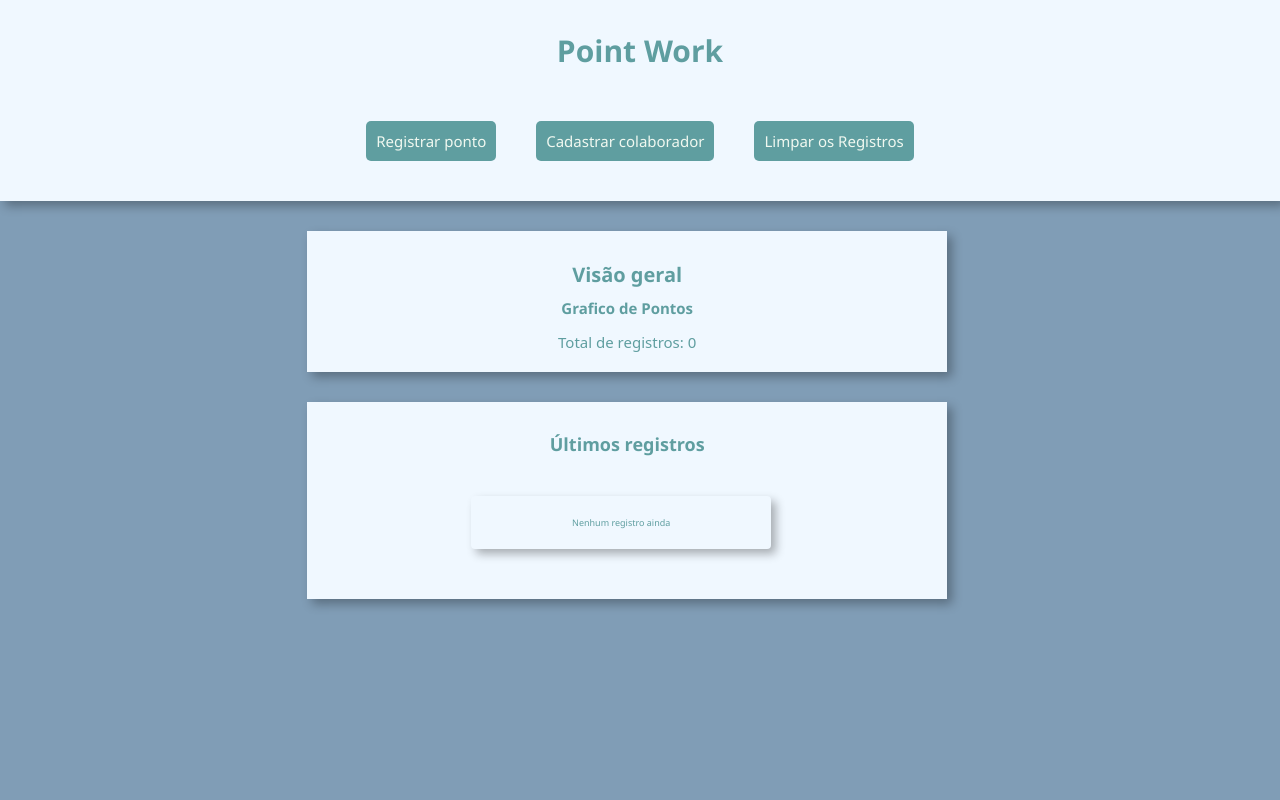
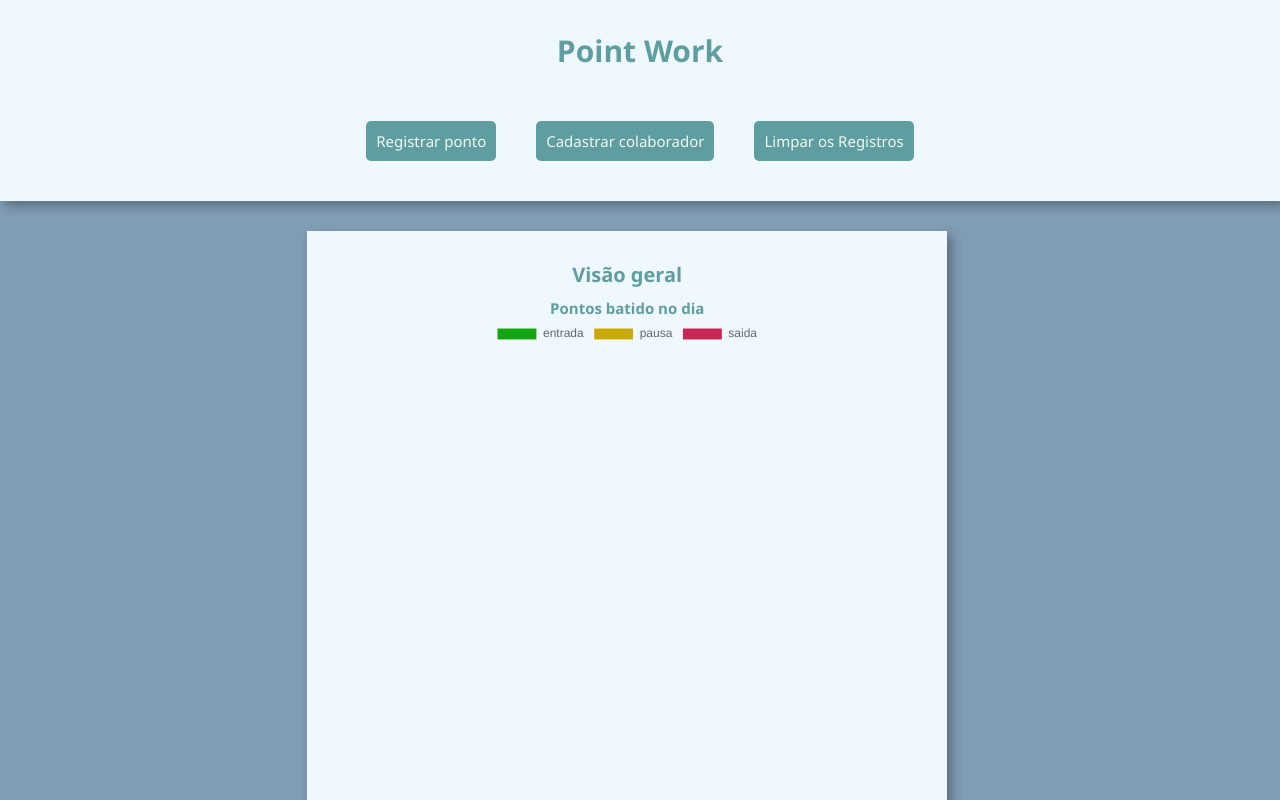
Before and after one commit to luizfrz/Point-work, a React (Vite) app: page / in a window 1280 px wide. Shown: the top 800 px of the page. Built offline with nearby package versions, Linux system fonts and the light colour scheme.

Commit message:
feat: graphic in home point

```diff
--- a/package.json
+++ b/package.json
@@ -10,7 +10,9 @@
     "preview": "vite preview"
   },
   "dependencies": {
+    "chart.js": "^4.5.1",
     "react": "^19.2.5",
+    "react-chartjs-2": "^5.3.1",
     "react-dom": "^19.2.5",
     "react-icons": "^5.6.0",
     "react-router-dom": "^7.14.2"
--- a/src/pages/Home.jsx
+++ b/src/pages/Home.jsx
@@ -1,11 +1,36 @@
 import { useNavigate } from 'react-router-dom'
+import { Doughnut } from "react-chartjs-2";
+import { Chart as ChartJS, ArcElement, Tooltip, Legend } from "chart.js";
 import "../styles/Home.css"
+
+ChartJS.register(ArcElement, Tooltip, Legend);
 
 function Home({ records, setRecords }) {
   const navigate = useNavigate()
   const Clear = () => setRecords([])
+
   const formatTime = (date) => date.toLocaleTimeString('pt-BR')
   const addRecord = (type) => setRecords(prev => [...prev, { type, time: new Date() }])
+
+  const entrada = records.filter(r => r.type?.toLowerCase() === "entrada").length
+  const pausa = records.filter(r => r.type?.toLowerCase() === "pausa").length
+  const saida = records.filter(r => r.type?.toLowerCase() === "saída").length
+
+
+  const chartData = {
+    labels: ["entrada", "pausa", "saida"],
+    datasets: [
+      {
+        data: [
+          entrada,
+          pausa,
+          saida
+        ],
+        backgroundColor: ["#12a712", "#c7aa08","#ca2557"],
+        borderWidth:1,
+      },
+    ],
+  };
 
   return (
     <div>
@@ -24,7 +49,8 @@ function Home({ records, setRecords }) {
       <div className='General'>
         <h1>Visão geral</h1>
         <div>
-          <h2>Grafico de Pontos</h2>
+          <h2> Pontos batido no dia </h2>
+          <Doughnut  data={chartData} />
         </div>
         <br/>
         <div>
@@ -35,15 +61,15 @@ function Home({ records, setRecords }) {
       <div className='Last'>
         <h1> Últimos registros</h1>
         {records.length > 0 ? (
-          <ul>
+          <ul >
             {records.slice(-5).map((record, index) => (
-              <li key={index}>
+              <li className='Records' key={index}>
                 {record.type}- {formatTime(record.time)}
               </li>
             ))}
           </ul>
         ) : (
-          <p className='N-Register'>Nenhum registro ainda</p>
+          <p className='N-Records'>Nenhum registro ainda</p>
         )}
       </div>
       <div className="ClearAll">
--- a/src/styles/Home.css
+++ b/src/styles/Home.css
@@ -82,12 +82,11 @@ button{
     padding: 20px;
     margin-left: 24%;
     font-size: 9px;
-    text-align: center;
     box-shadow: 5px 5px 10px rgba(0, 0, 0, 0.3);
     color: cadetblue;
     font-family: 'Segoe UI', Tahoma, Geneva, Verdana, sans-serif;
 }
-.N-Register{
+.N-Records{
     margin: 30px;
     text-align: center;
     width:50%;
@@ -99,3 +98,6 @@ button{
     color: cadetblue;
     font-family: 'Segoe UI', Tahoma, Geneva, Verdana, sans-serif;
 }
+.Records{
+    margin-left: 33%;
+}
```
Also changed, not shown: 1 other file (tests, documents, lock files or other folders).
